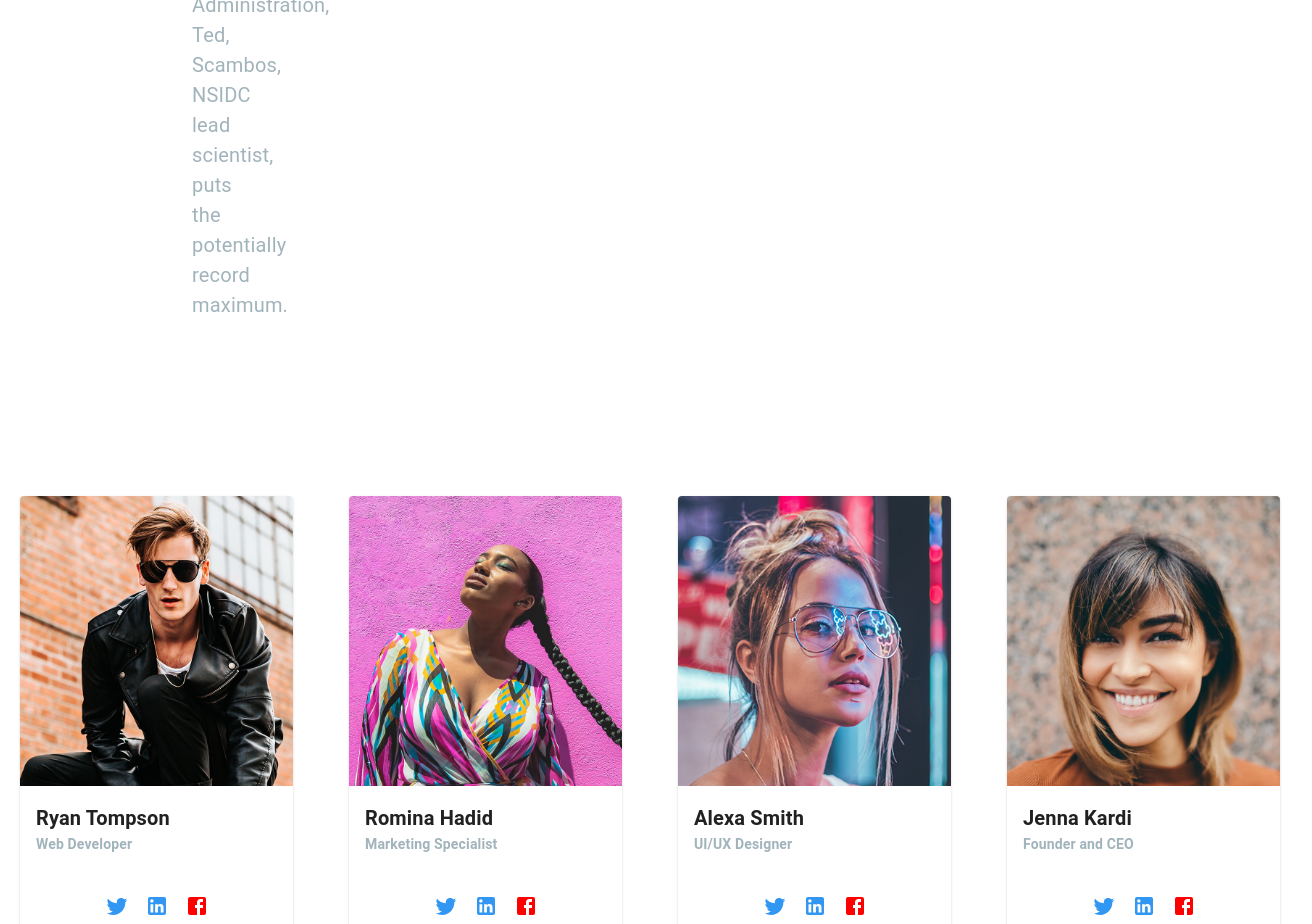
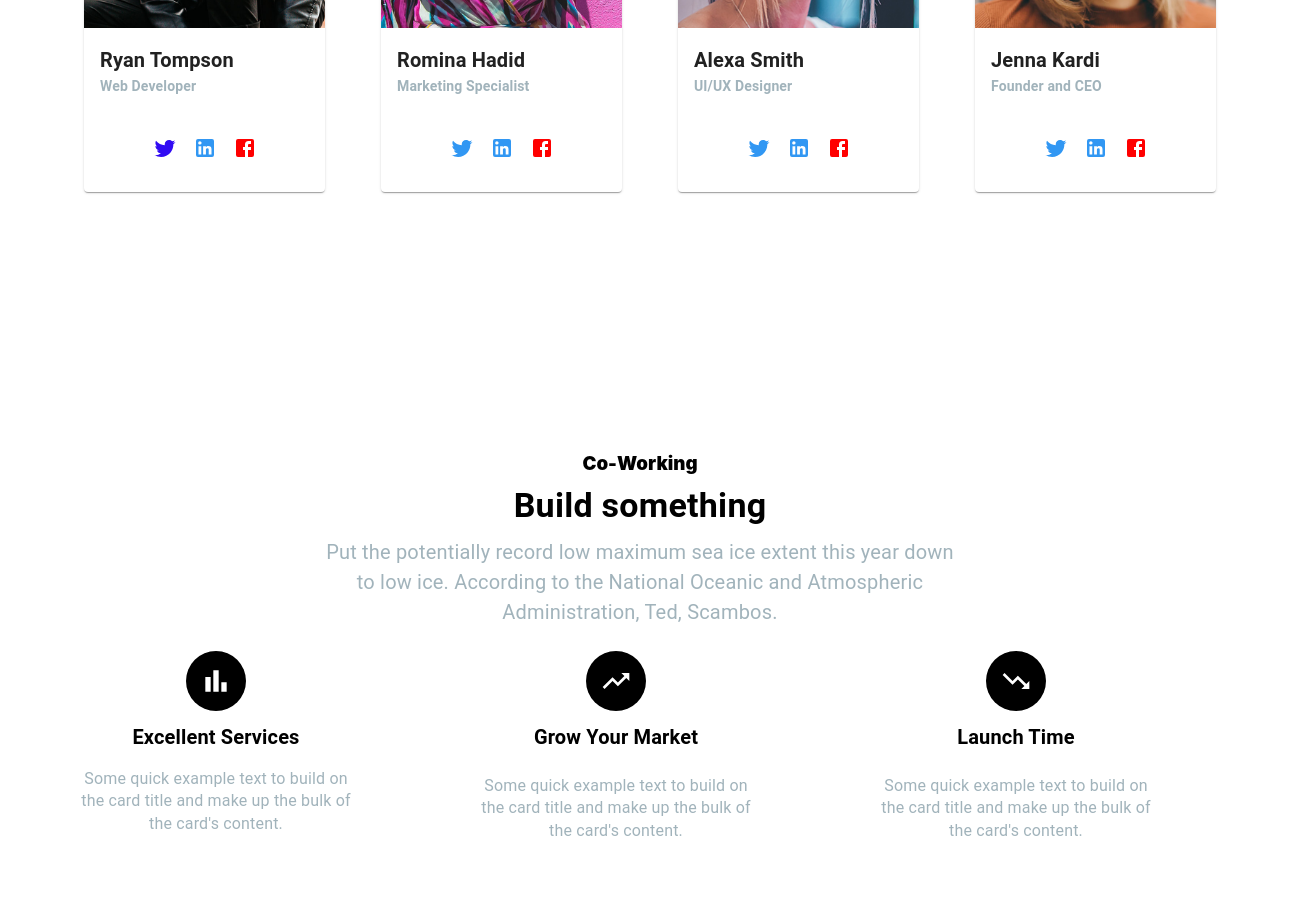
Before and after one commit to kimmisinha/Material-UI-Project, a React (Create React App) app: page / in a window 1280 px wide. Shown: the part 2080-3004 px from the top of the page, 1312 px wide, since content can reach past the window. Built offline with nearby package versions, Linux system fonts and the light colour scheme.

Commit message:
fix CoWorking

```diff
--- a/src/App.js
+++ b/src/App.js
@@ -8,14 +8,12 @@ import Profile from "./Component/Profile";
 function App() {
   return (
     <Router>
-      <div className="App">
         <Routes>
         <Route path="/" element={<Home />} />
           <Route path="/signin" element={<SignIn />} />
           <Route path="/signup" element={<Signup />} />
           <Route path="/profile" element={<Profile />} />
         </Routes>
-      </div>
     </Router>
   );
 }
--- a/src/Component/CoWorking.jsx
+++ b/src/Component/CoWorking.jsx
@@ -9,19 +9,13 @@ const CoWorking = () => {
     <Container>
       <Box textAlign="center" my={4}>
         <Typography
-          variant="h5"
+          variant="h7"
           component="h3"
-          gutterBottom
-          sx={{ fontWeight: 600, marginTop: "250px" }}
+          sx={{ fontWeight: 900, marginTop: "250px", padding: "10px" }}
         >
           Co-Working
         </Typography>
-        <Typography
-          variant="h4"
-          component="h2"
-          gutterBottom
-          sx={{ fontWeight: "bold" }}
-        >
+        <Typography variant="h4" component="h2" sx={{ fontWeight: "bold" }}>
           Build something
         </Typography>
         <Typography
@@ -32,18 +26,18 @@ const CoWorking = () => {
             fontSize: "20px",
             fontFamily: "Roboto, sans-serif",
             color: "rgb(96 125 139 / 59%)",
+            paddingTop: "10px",
           }}
         >
-          Put the potentially record low maximum sea ice extent this year down
+          Put the potentially record low maximum sea ice extent this year down <br />
           to low ice.
-          <br />
-          According to the National Oceanic and Atmospheric <br />Administration,
-          Ted, Scambos.
+          According to the National Oceanic and Atmospheric <br />
+          Administration, Ted, Scambos.
         </Typography>
       </Box>
       <Grid container spacing={6} justifyContent="center">
-        <Grid item xs={12} sm={6} md={4}>
-          <Paper elevation={3} style={{ padding: "20px", textAlign: "center" }}>
+        <Grid item xs={12} sm={6} md={4} style={{ padding: "40px", textAlign: "center",  border: '0px solid grey' }}>
+          {/* <Paper elevation={3} style={{ padding: "20px", textAlign: "center",  border: '0px solid grey' }}> */}
             <Box
               sx={{
                 display: "flex",
@@ -55,6 +49,7 @@ const CoWorking = () => {
                 backgroundColor: "black",
                 margin: "0 auto",
                 marginBottom: "10px",
+                border: '0px solid grey'
               }}
             >
               <BarChartIcon style={{ color: "white", fontSize: "2em" }} />
@@ -62,14 +57,17 @@ const CoWorking = () => {
             <Typography variant="h6" sx={{ fontWeight: "bold" }}>
               Excellent Services
             </Typography>
-            <Typography variant="body2" sx={{ color: "rgb(96 125 139 / 59%)", fontSize: "16px" }}>
+            <Typography
+              variant="body2"
+              sx={{ color: "rgb(96 125 139 / 59%)", fontSize: "16px",padding:"15px" }}
+            >
               Some quick example text to build on the card title and make up the
               bulk of the card's content.
             </Typography>
-          </Paper>
+          {/* </Paper> */}
         </Grid>
-        <Grid item xs={12} sm={6} md={4}>
-          <Paper elevation={3} style={{ padding: "20px", textAlign: "center" }}>
+        <Grid item xs={12} sm={6} md={4} style={{ padding: "40px", textAlign: "center", border: "none" }}>
+          {/* <Paper elevation={3} style={{ padding: "20px", textAlign: "center", border: "none" }}> */}
             <Box
               sx={{
                 display: "flex",
@@ -88,14 +86,17 @@ const CoWorking = () => {
             <Typography variant="h6" gutterBottom sx={{ fontWeight: "bold" }}>
               Grow Your Market
             </Typography>
-            <Typography variant="body2" sx={{ color: "rgb(96 125 139 / 59%)", fontSize: "16px" }}>
+            <Typography
+              variant="body2"
+              sx={{ color: "rgb(96 125 139 / 59%)", fontSize: "16px",padding:"15px" }}
+            >
               Some quick example text to build on the card title and make up the
               bulk of the card's content.
             </Typography>
-          </Paper>
+          {/* </Paper> */}
         </Grid>
-        <Grid item xs={12} sm={6} md={4}>
-          <Paper elevation={3} style={{ padding: "20px", textAlign: "center" }}>
+        <Grid item xs={12} sm={6} md={4} style={{ padding: "40px", textAlign: "center", border: "none" }}>
+          {/* <Paper elevation={3} style={{ padding: "20px", textAlign: "center", border: "none" }}> */}
             <Box
               sx={{
                 display: "flex",
@@ -114,11 +115,14 @@ const CoWorking = () => {
             <Typography variant="h6" gutterBottom sx={{ fontWeight: "bold" }}>
               Launch Time
             </Typography>
-            <Typography variant="body2" sx={{ color: "rgb(96 125 139 / 59%)", fontSize: "16px" }}>
+            <Typography
+              variant="body2"
+              sx={{ color: "rgb(96 125 139 / 59%)", fontSize: "16px",padding:"15px" }}
+            >
               Some quick example text to build on the card title and make up the
               bulk of the card's content.
             </Typography>
-          </Paper>
+          {/* </Paper> */}
         </Grid>
       </Grid>
     </Container>
--- a/src/Component/OurTeam.jsx
+++ b/src/Component/OurTeam.jsx
@@ -21,7 +21,7 @@ const teamMembers = [
     title: "Web Developer",
     image: team1,
     socials: [
-      <Twitter sx={{ color: 'rgb(49,151,243)' }} />,
+      <Twitter sx={{ color: 'rgb(49,11,243)' }} />,
       <LinkedIn sx={{ color: 'rgb(49,151,243)' }} />,
       <Facebook sx={{ color: 'red' }} />,
     ],
@@ -60,13 +60,13 @@ const teamMembers = [
 
 const OurTeam = () => {
   return (
-<Container maxWidth={false} disableGutters >
-<Box textAlign="center" sx={{ padding: '5rem 70rem 10rem 12rem', marginTop: "130px" }}>
+    <Container maxWidth="lg">
+      <Box textAlign="center" sx={{ py: 5, marginTop: "130px" }}>
         <Typography
           variant="h7"
           component="h3"
           gutterBottom
-          sx={{ fontWeight: "700" }}
+          sx={{ fontWeight: "600" }}
         >
           Our Team
         </Typography>
@@ -102,7 +102,7 @@ const OurTeam = () => {
               <CardMedia
                 component="img"
                 height="290"
-                width="350"
+                width="400"
                 image={member.image}
                 alt={member.name}
                 // borderRadius="30px"
```
